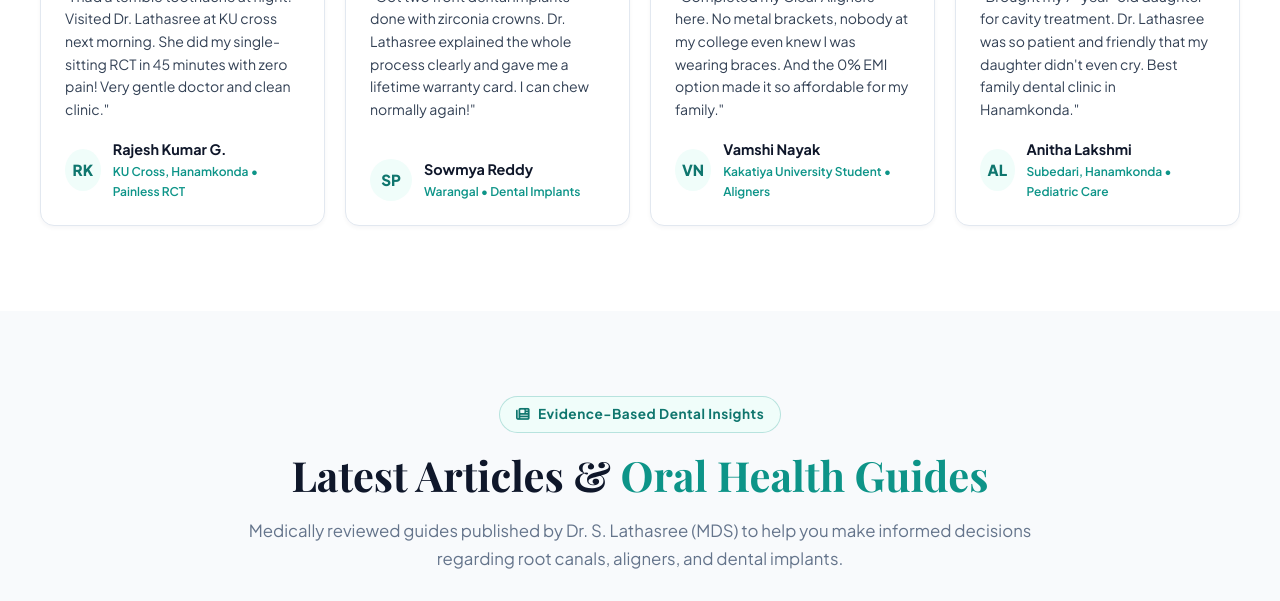
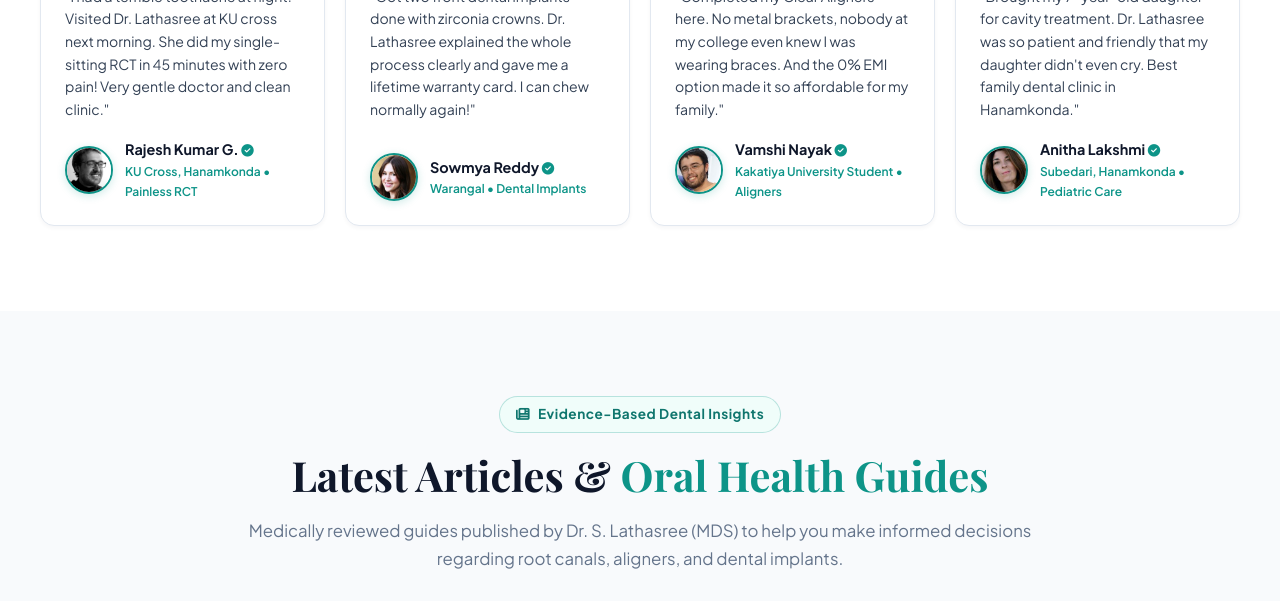
Before and after one commit to digitalvivek999/Dental-Indiaa, a plain HTML site: page index.html in a window 1280 px wide. Shown: the part 7820-8421 px from the top of the page. Drawn offline with nearby package versions, Linux system fonts and the light colour scheme; a web font is replaced by a local one.

Commit message:
feat: added real Indian patient profile photos and verified badges to reviews section

```diff
--- a/index.html
+++ b/index.html
@@ -668,6 +668,21 @@
     .stars { color: #F59E0B; font-size: 0.85rem; margin-bottom: 12px; }
     .review-text { font-size: 0.88rem; color: var(--text-body); line-height: 1.6; margin-bottom: 18px; flex-grow: 1; }
     .reviewer-info { display: flex; align-items: center; gap: 12px; }
+        .reviewer-avatar-img {
+      width: 48px;
+      height: 48px;
+      border-radius: 50%;
+      overflow: hidden;
+      border: 2px solid var(--teal-primary);
+      flex-shrink: 0;
+      box-shadow: 0 2px 8px rgba(13, 148, 136, 0.2);
+    }
+    .reviewer-avatar-img img {
+      width: 100%;
+      height: 100%;
+      object-fit: cover;
+      display: block;
+    }
     .reviewer-avatar { width: 42px; height: 42px; border-radius: 50%; background: var(--bg-subtle-teal); color: var(--teal-dark); font-weight: 800; display: flex; align-items: center; justify-content: center; font-size: 0.95rem; }
     .reviewer-name { font-size: 0.9rem; font-weight: 700; color: var(--text-main); }
     .reviewer-tag { font-size: 0.75rem; color: var(--teal-primary); font-weight: 600; }
@@ -1522,6 +1537,7 @@
       </div>
 
       <div class="reviews-grid">
+        <!-- Review 1: Rajesh Kumar G. -->
         <div class="review-card">
           <div class="stars">
             <i class="fa-solid fa-star"></i><i class="fa-solid fa-star"></i><i class="fa-solid fa-star"></i><i class="fa-solid fa-star"></i><i class="fa-solid fa-star"></i>
@@ -1530,14 +1546,17 @@
             "I had a terrible toothache at night. Visited Dr. Lathasree at KU cross next morning. She did my single-sitting RCT in 45 minutes with zero pain! Very gentle doctor and clean clinic."
           </p>
           <div class="reviewer-info">
-            <div class="reviewer-avatar">RK</div>
+            <div class="reviewer-avatar-img">
+              <img src="images/patient_rajesh.jpg" alt="Rajesh Kumar G. - Verified Patient Hanamkonda">
+            </div>
             <div>
-              <div class="reviewer-name">Rajesh Kumar G.</div>
+              <div class="reviewer-name">Rajesh Kumar G. <i class="fa-solid fa-circle-check" style="color: #0D9488; font-size: 0.78rem;"></i></div>
               <div class="reviewer-tag">KU Cross, Hanamkonda • Painless RCT</div>
             </div>
           </div>
         </div>
 
+        <!-- Review 2: Sowmya Reddy -->
         <div class="review-card">
           <div class="stars">
             <i class="fa-solid fa-star"></i><i class="fa-solid fa-star"></i><i class="fa-solid fa-star"></i><i class="fa-solid fa-star"></i><i class="fa-solid fa-star"></i>
@@ -1546,14 +1565,17 @@
             "Got two front dental implants done with zirconia crowns. Dr. Lathasree explained the whole process clearly and gave me a lifetime warranty card. I can chew normally again!"
           </p>
           <div class="reviewer-info">
-            <div class="reviewer-avatar">SP</div>
+            <div class="reviewer-avatar-img">
+              <img src="images/patient_sowmya.jpg" alt="Sowmya Reddy - Verified Patient Warangal">
+            </div>
             <div>
-              <div class="reviewer-name">Sowmya Reddy</div>
+              <div class="reviewer-name">Sowmya Reddy <i class="fa-solid fa-circle-check" style="color: #0D9488; font-size: 0.78rem;"></i></div>
               <div class="reviewer-tag">Warangal • Dental Implants</div>
             </div>
           </div>
         </div>
 
+        <!-- Review 3: Vamshi Nayak -->
         <div class="review-card">
           <div class="stars">
             <i class="fa-solid fa-star"></i><i class="fa-solid fa-star"></i><i class="fa-solid fa-star"></i><i class="fa-solid fa-star"></i><i class="fa-solid fa-star"></i>
@@ -1562,14 +1584,17 @@
             "Completed my Clear Aligners here. No metal brackets, nobody at my college even knew I was wearing braces. And the 0% EMI option made it so affordable for my family."
           </p>
           <div class="reviewer-info">
-            <div class="reviewer-avatar">VN</div>
+            <div class="reviewer-avatar-img">
+              <img src="images/patient_vamshi.jpg" alt="Vamshi Nayak - Verified Patient Kakatiya University">
+            </div>
             <div>
-              <div class="reviewer-name">Vamshi Nayak</div>
+              <div class="reviewer-name">Vamshi Nayak <i class="fa-solid fa-circle-check" style="color: #0D9488; font-size: 0.78rem;"></i></div>
               <div class="reviewer-tag">Kakatiya University Student • Aligners</div>
             </div>
           </div>
         </div>
 
+        <!-- Review 4: Anitha Lakshmi -->
         <div class="review-card">
           <div class="stars">
             <i class="fa-solid fa-star"></i><i class="fa-solid fa-star"></i><i class="fa-solid fa-star"></i><i class="fa-solid fa-star"></i><i class="fa-solid fa-star"></i>
@@ -1578,9 +1603,11 @@
             "Brought my 7-year-old daughter for cavity treatment. Dr. Lathasree was so patient and friendly that my daughter didn't even cry. Best family dental clinic in Hanamkonda."
           </p>
           <div class="reviewer-info">
-            <div class="reviewer-avatar">AL</div>
+            <div class="reviewer-avatar-img">
+              <img src="images/patient_anitha.jpg" alt="Anitha Lakshmi - Verified Patient Subedari Hanamkonda">
+            </div>
             <div>
-              <div class="reviewer-name">Anitha Lakshmi</div>
+              <div class="reviewer-name">Anitha Lakshmi <i class="fa-solid fa-circle-check" style="color: #0D9488; font-size: 0.78rem;"></i></div>
               <div class="reviewer-tag">Subedari, Hanamkonda • Pediatric Care</div>
             </div>
           </div>
```
Also changed, not shown: images/patient_anitha.jpg (added), images/patient_rajesh.jpg (added), images/patient_sowmya.jpg (added), images/patient_vamshi.jpg (added).
